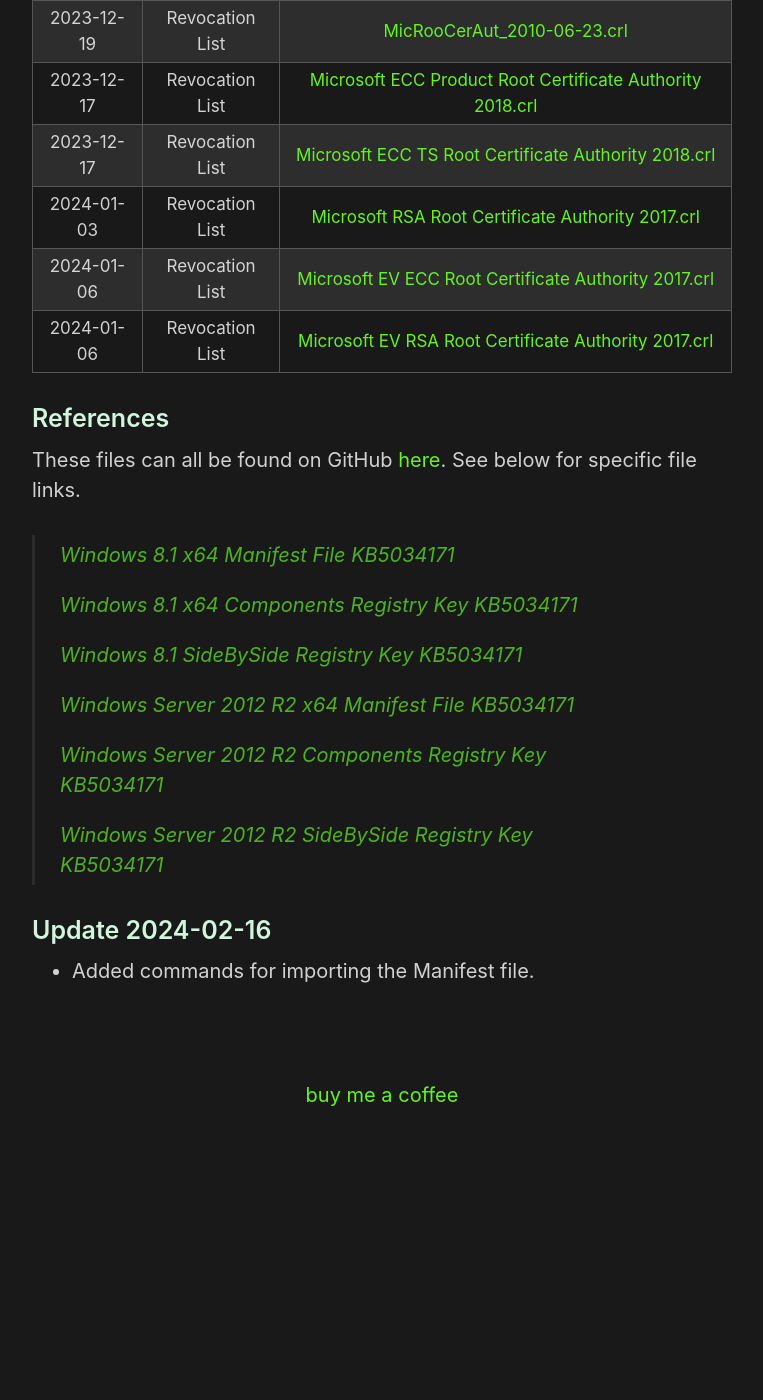
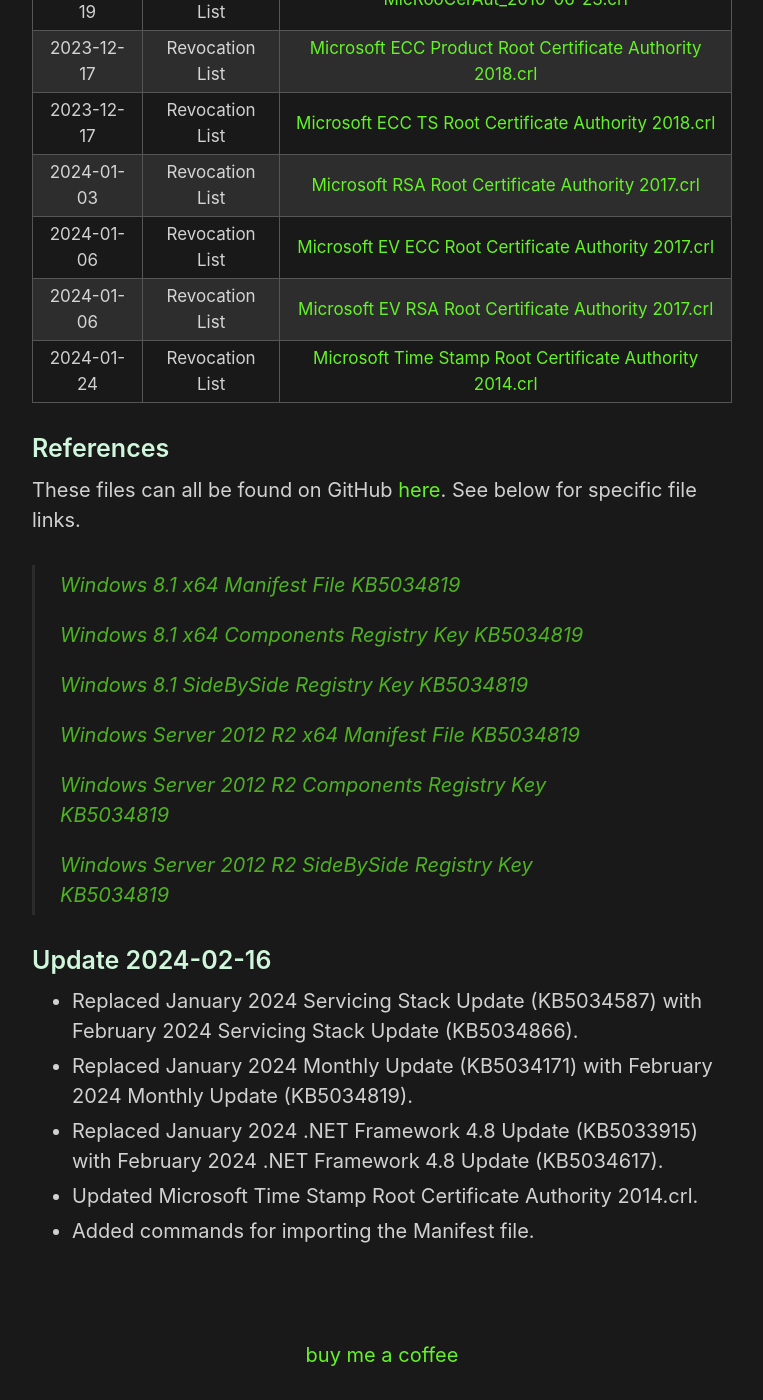
Before and after one commit to HackAndPwn/HackAndPwn.github.io, a Jekyll site: the page built from _posts/2024-01-21-windows-8.1-and-2012-r2-esu-analysis.md, in a window 1280 px wide and 1400 px high, scrolled down 4290 px. Shown: the whole window, without its empty margins (258-1021 px from the left). Built offline with Jekyll 4.4.1, drawn with Linux system fonts in a browser that asks for light colours; before the commit the page ends 5430 px from its top, so only the background shows below that; some of the changed text lies outside the part shown.

Commit message:
february 2024 updates for server 2012 r2 and windows 8.1

```diff
--- a/_posts/2024-01-21-windows-8.1-and-2012-r2-esu-analysis.md
+++ b/_posts/2024-01-21-windows-8.1-and-2012-r2-esu-analysis.md
@@ -17,15 +17,15 @@
 
 > <center><img src="/assets/2024-01-21-windows-8.1-and-2012-r2-esu-analysis/01.png"></center>
 
-### Install The Latest Servicing Stack Update (SSU) - KB5034587 (January 2024)
-Install [Windows8.1-KB5034587-x64.msu](https://github.com/HackAndPwn/Windows-8.1-And-Server-2012-R2-ESU-Analysis/raw/main/Patches/01_Windows8.1-KB5034587-x64.msu) and reboot the computer.
+### Install The Latest Servicing Stack Update (SSU) - KB5034866 (February 2024)
+Install [Windows8.1-KB5034866-x64.msu](https://github.com/HackAndPwn/Windows-8.1-And-Server-2012-R2-ESU-Analysis/raw/main/Patches/01_Windows8.1-KB5034866-x64.msu) and reboot the computer.
 
-### Install The Latest Monthly Cumulative Update Via Failed Reboot Technique - KB5034171 (January 2024)
-1. Install KB5034171( [Part 1](https://github.com/HackAndPwn/Windows-8.1-And-Server-2012-R2-ESU-Analysis/raw/main/Patches/02_Windows8.1-KB5034171-x64.zip.001) / [Part 2](https://github.com/HackAndPwn/Windows-8.1-And-Server-2012-R2-ESU-Analysis/raw/main/Patches/02_Windows8.1-KB5034171-x64.zip.002) / [Part 3](https://github.com/HackAndPwn/Windows-8.1-And-Server-2012-R2-ESU-Analysis/raw/main/Patches/02_Windows8.1-KB5034171-x64.zip.003) / [Part 4](https://github.com/HackAndPwn/Windows-8.1-And-Server-2012-R2-ESU-Analysis/raw/main/Patches/02_Windows8.1-KB5034171-x64.zip.004) / [Part 5](https://github.com/HackAndPwn/Windows-8.1-And-Server-2012-R2-ESU-Analysis/raw/main/Patches/02_Windows8.1-KB5034171-x64.zip.005) / [Part 6](https://github.com/HackAndPwn/Windows-8.1-And-Server-2012-R2-ESU-Analysis/raw/main/Patches/02_Windows8.1-KB5034171-x64.zip.006) ) and reboot the computer.  This will result in a failed update and rollback.
+### Install The Latest Monthly Cumulative Update Via Failed Reboot Technique - KB5034819 (February 2024)
+1. Install KB5034819( [Part 1](https://github.com/HackAndPwn/Windows-8.1-And-Server-2012-R2-ESU-Analysis/raw/main/Patches/02_Windows8.1-KB5034819-x64.zip.001) / [Part 2](https://github.com/HackAndPwn/Windows-8.1-And-Server-2012-R2-ESU-Analysis/raw/main/Patches/02_Windows8.1-KB5034819-x64.zip.002) / [Part 3](https://github.com/HackAndPwn/Windows-8.1-And-Server-2012-R2-ESU-Analysis/raw/main/Patches/02_Windows8.1-KB5034819-x64.zip.003) / [Part 4](https://github.com/HackAndPwn/Windows-8.1-And-Server-2012-R2-ESU-Analysis/raw/main/Patches/02_Windows8.1-KB5034819-x64.zip.004) / [Part 5](https://github.com/HackAndPwn/Windows-8.1-And-Server-2012-R2-ESU-Analysis/raw/main/Patches/02_Windows8.1-KB5034819-x64.zip.005) / [Part 6](https://github.com/HackAndPwn/Windows-8.1-And-Server-2012-R2-ESU-Analysis/raw/main/Patches/02_Windows8.1-KB5034819-x64.zip.006) ) and reboot the computer.  This will result in a failed update and rollback.
 2. Apply the  new Windows 8.1 or Server 2012 R2 SideBySide registry key linked below.
-3. Install KB5034171 again and reboot the computer.  This will result in a successful update.
+3. Install KB5034819 again and reboot the computer.  This will result in a successful update.
 
-### Install The Latest Monthly Cumulative Update Via Manfiests/Component Technique - KB5034171 (January 2024)
+### Install The Latest Monthly Cumulative Update Via Manfiests/Component Technique - KB5034819 (February 2024)
 If using the Manifest/Components registry key technique:
 1. Copy the manifest file linked below into the C:\Windows\WinSxS\Manifests folder.  This can be done by executing the following commands:
 > takeown /f C:\Windows\WinSxS\Manifests /a
@@ -39,13 +39,13 @@
 > icacls C:\Windows\WinSxS\Manifests /setowner "NT SERVICE\TrustedInstaller"
 2. Apply the new Windows 8.1 or Server 2012 R2 Components registry key linked below.
 3. Apply the new Windows 8.1 or Server 2012 R2 SideBySide registry key linked below.
-4. Install KB5034171( [Part 1](https://github.com/HackAndPwn/Windows-8.1-And-Server-2012-R2-ESU-Analysis/raw/main/Patches/02_Windows8.1-KB5034171-x64.zip.001) / [Part 2](https://github.com/HackAndPwn/Windows-8.1-And-Server-2012-R2-ESU-Analysis/raw/main/Patches/02_Windows8.1-KB5034171-x64.zip.002) / [Part 3](https://github.com/HackAndPwn/Windows-8.1-And-Server-2012-R2-ESU-Analysis/raw/main/Patches/02_Windows8.1-KB5034171-x64.zip.003) / [Part 4](https://github.com/HackAndPwn/Windows-8.1-And-Server-2012-R2-ESU-Analysis/raw/main/Patches/02_Windows8.1-KB5034171-x64.zip.004) / [Part 5](https://github.com/HackAndPwn/Windows-8.1-And-Server-2012-R2-ESU-Analysis/raw/main/Patches/02_Windows8.1-KB5034171-x64.zip.005) / [Part 6](https://github.com/HackAndPwn/Windows-8.1-And-Server-2012-R2-ESU-Analysis/raw/main/Patches/02_Windows8.1-KB5034171-x64.zip.006) ).
+4. Install KB5034819( [Part 1](https://github.com/HackAndPwn/Windows-8.1-And-Server-2012-R2-ESU-Analysis/raw/main/Patches/02_Windows8.1-KB5034819-x64.zip.001) / [Part 2](https://github.com/HackAndPwn/Windows-8.1-And-Server-2012-R2-ESU-Analysis/raw/main/Patches/02_Windows8.1-KB5034819-x64.zip.002) / [Part 3](https://github.com/HackAndPwn/Windows-8.1-And-Server-2012-R2-ESU-Analysis/raw/main/Patches/02_Windows8.1-KB5034819-x64.zip.003) / [Part 4](https://github.com/HackAndPwn/Windows-8.1-And-Server-2012-R2-ESU-Analysis/raw/main/Patches/02_Windows8.1-KB5034819-x64.zip.004) / [Part 5](https://github.com/HackAndPwn/Windows-8.1-And-Server-2012-R2-ESU-Analysis/raw/main/Patches/02_Windows8.1-KB5034819-x64.zip.005) / [Part 6](https://github.com/HackAndPwn/Windows-8.1-And-Server-2012-R2-ESU-Analysis/raw/main/Patches/02_Windows8.1-KB5034819-x64.zip.006) ).
 
 ### Install The Latest .NET 3.5 Update - KB5033900 (January 2024)
 Install [Windows8.1-KB5033900-x64.msu](https://github.com/HackAndPwn/Windows-8.1-And-Server-2012-R2-ESU-Analysis/raw/main/Patches/03_Windows8.1-KB5033900-x64.msu).
 
-### Install The Latest .NET 4.8 Update - KB5033915 (January 2024)
-Install [Windows8.1-KB5033915-x64-ndp48.msu](https://github.com/HackAndPwn/Windows-8.1-And-Server-2012-R2-ESU-Analysis/raw/main/Patches/04_Windows8.1-KB5033915-x64-ndp48.msu).
+### Install The Latest .NET 4.8 Update - KB5034617 (February 2024)
+Install [Windows8.1-KB5034617-x64-ndp48.msu](https://github.com/HackAndPwn/Windows-8.1-And-Server-2012-R2-ESU-Analysis/raw/main/Patches/04_Windows8.1-KB5034617-x64-ndp48.msu).
 
 ### Install The Latest Root Certificate Updates
 Finally, the latest Microsoft Root Certificates need to be installed into the Local Computer Trusted Root Authority Certificate Store.  A batch file to automatically install all certificates and revocation lists can be found here: [Import.cmd](https://github.com/HackAndPwn/Windows-7-Patching/blob/master/08_Certs/Import.cmd)
@@ -68,22 +67,27 @@
 | 2024-01-03 | Revocation List | [Microsoft RSA Root Certificate Authority 2017.crl](https://github.com/HackAndPwn/Windows-7-Patching/raw/master/08_Certs/Microsoft%20RSA%20Root%20Certificate%20Authority%202017.crl) |
 | 2024-01-06 | Revocation List | [Microsoft EV ECC Root Certificate Authority 2017.crl](https://github.com/HackAndPwn/Windows-7-Patching/raw/master/08_Certs/Microsoft%20EV%20ECC%20Root%20Certificate%20Authority%202017.crl) |
 | 2024-01-06 | Revocation List | [Microsoft EV RSA Root Certificate Authority 2017.crl](https://github.com/HackAndPwn/Windows-7-Patching/raw/master/08_Certs/Microsoft%20EV%20RSA%20Root%20Certificate%20Authority%202017.crl) |
+| 2024-01-24 | Revocation List | [Microsoft Time Stamp Root Certificate Authority 2014.crl](https://github.com/HackAndPwn/Windows-7-Patching/raw/master/08_Certs/Microsoft%20Time%20Stamp%20Root%20Certificate%20Authority%202014.crl) |
 
 ### References
 
 These files can all be found on GitHub [here](https://github.com/HackAndPwn/Windows-8.1-And-Server-2012-R2-ESU-Analysis).  See below for specific file links.
 
-> [Windows 8.1 x64 Manifest File KB5034171](https://github.com/HackAndPwn/Windows-8.1-And-Server-2012-R2-ESU-Analysis/blob/main/2024_01/amd64_microsoft-windows-s..edsecurityupdatesai_31bf3856ad364e35_6.3.9600.21765_none_59aa4749f643d167.manifest)
+> [Windows 8.1 x64 Manifest File KB5034819](https://github.com/HackAndPwn/Windows-8.1-And-Server-2012-R2-ESU-Analysis/blob/main/2024_01/amd64_microsoft-windows-s..edsecurityupdatesai_31bf3856ad364e35_6.3.9600.21765_none_59aa4749f643d167.manifest)
 >
-> [Windows 8.1 x64 Components Registry Key KB5034171](https://github.com/HackAndPwn/Windows-8.1-And-Server-2012-R2-ESU-Analysis/blob/main/2024_01/8.1_x64_ComponentsRegistryKey.reg)
+> [Windows 8.1 x64 Components Registry Key KB5034819](https://github.com/HackAndPwn/Windows-8.1-And-Server-2012-R2-ESU-Analysis/blob/main/2024_01/8.1_x64_ComponentsRegistryKey.reg)
 >
-> [Windows 8.1 SideBySide Registry Key KB5034171](https://github.com/HackAndPwn/Windows-8.1-And-Server-2012-R2-ESU-Analysis/blob/main/2024_01/8.1_x64_SideBySideRegistryKey_x64.reg)
+> [Windows 8.1 SideBySide Registry Key KB5034819](https://github.com/HackAndPwn/Windows-8.1-And-Server-2012-R2-ESU-Analysis/blob/main/2024_01/8.1_x64_SideBySideRegistryKey_x64.reg)
 >
-> [Windows Server 2012 R2 x64 Manifest File KB5034171](https://github.com/HackAndPwn/Windows-8.1-And-Server-2012-R2-ESU-Analysis/blob/main/2024_01/amd64_microsoft-windows-s..edsecurityupdatesai_31bf3856ad364e35_6.3.9600.21765_none_59aa4749f643d167.manifest)
+> [Windows Server 2012 R2 x64 Manifest File KB5034819](https://github.com/HackAndPwn/Windows-8.1-And-Server-2012-R2-ESU-Analysis/blob/main/2024_01/amd64_microsoft-windows-s..edsecurityupdatesai_31bf3856ad364e35_6.3.9600.21765_none_59aa4749f643d167.manifest)
 >
-> [Windows Server 2012 R2 Components Registry Key KB5034171](https://github.com/HackAndPwn/Windows-8.1-And-Server-2012-R2-ESU-Analysis/blob/main/2024_01/Server_2012_R2_x64_ComponentsRegistryKey.reg)
+> [Windows Server 2012 R2 Components Registry Key KB5034819](https://github.com/HackAndPwn/Windows-8.1-And-Server-2012-R2-ESU-Analysis/blob/main/2024_01/Server_2012_R2_x64_ComponentsRegistryKey.reg)
 >
-> [Windows Server 2012 R2 SideBySide Registry Key KB5034171](https://github.com/HackAndPwn/Windows-8.1-And-Server-2012-R2-ESU-Analysis/blob/main/2024_01/Server_2012_R2_x64_SideBySideRegistryKey_x64.reg)
+> [Windows Server 2012 R2 SideBySide Registry Key KB5034819](https://github.com/HackAndPwn/Windows-8.1-And-Server-2012-R2-ESU-Analysis/blob/main/2024_01/Server_2012_R2_x64_SideBySideRegistryKey_x64.reg)
 
 ### Update 2024-02-16
+* Replaced January 2024 Servicing Stack Update (KB5034587) with February 2024 Servicing Stack Update (KB5034866).
+* Replaced January 2024 Monthly Update (KB5034171) with February 2024 Monthly Update (KB5034819).
+* Replaced January 2024 .NET Framework 4.8 Update (KB5033915) with February 2024 .NET Framework 4.8 Update (KB5034617).
+* Updated Microsoft Time Stamp Root Certificate Authority 2014.crl.
 * Added commands for importing the Manifest file.
```
Also changed, not shown: other parts of _posts/2024-01-21-windows-8.1-and-2012-r2-esu-analysis.md (+0 -1 lines).
